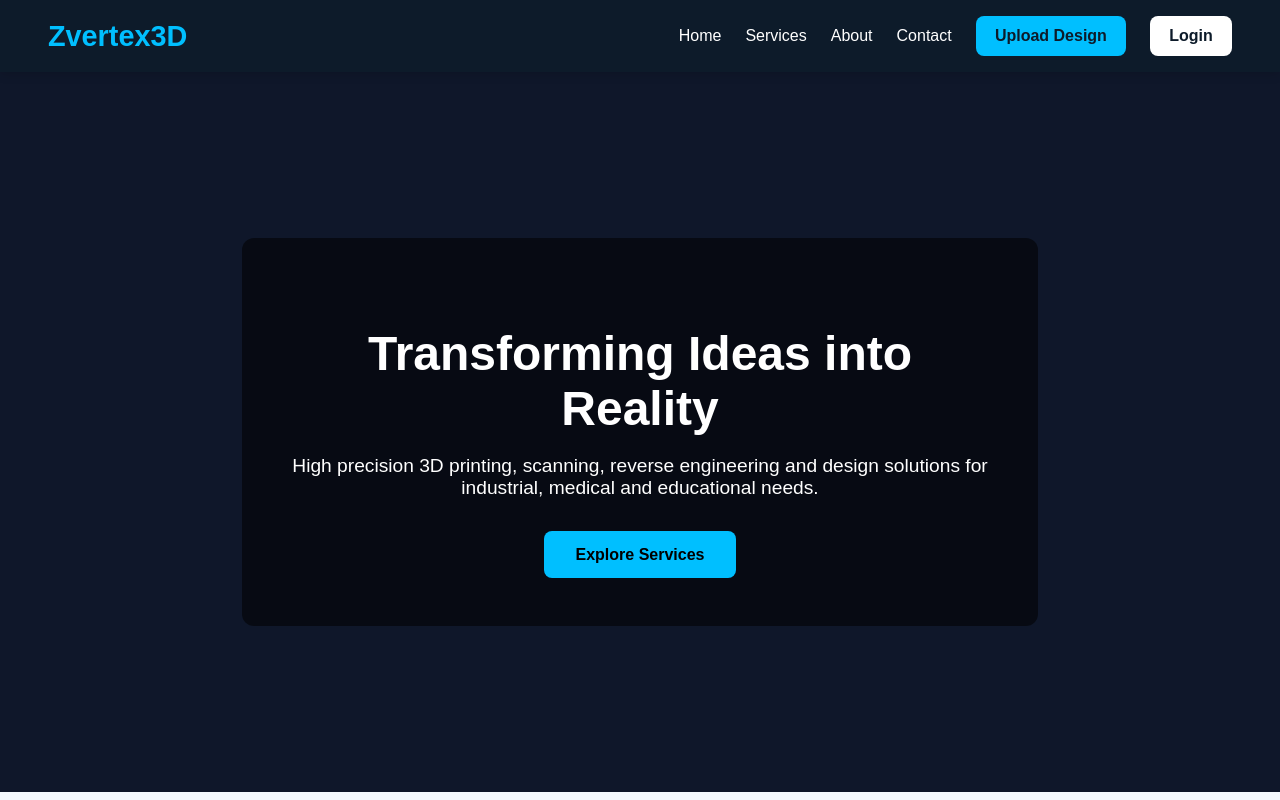
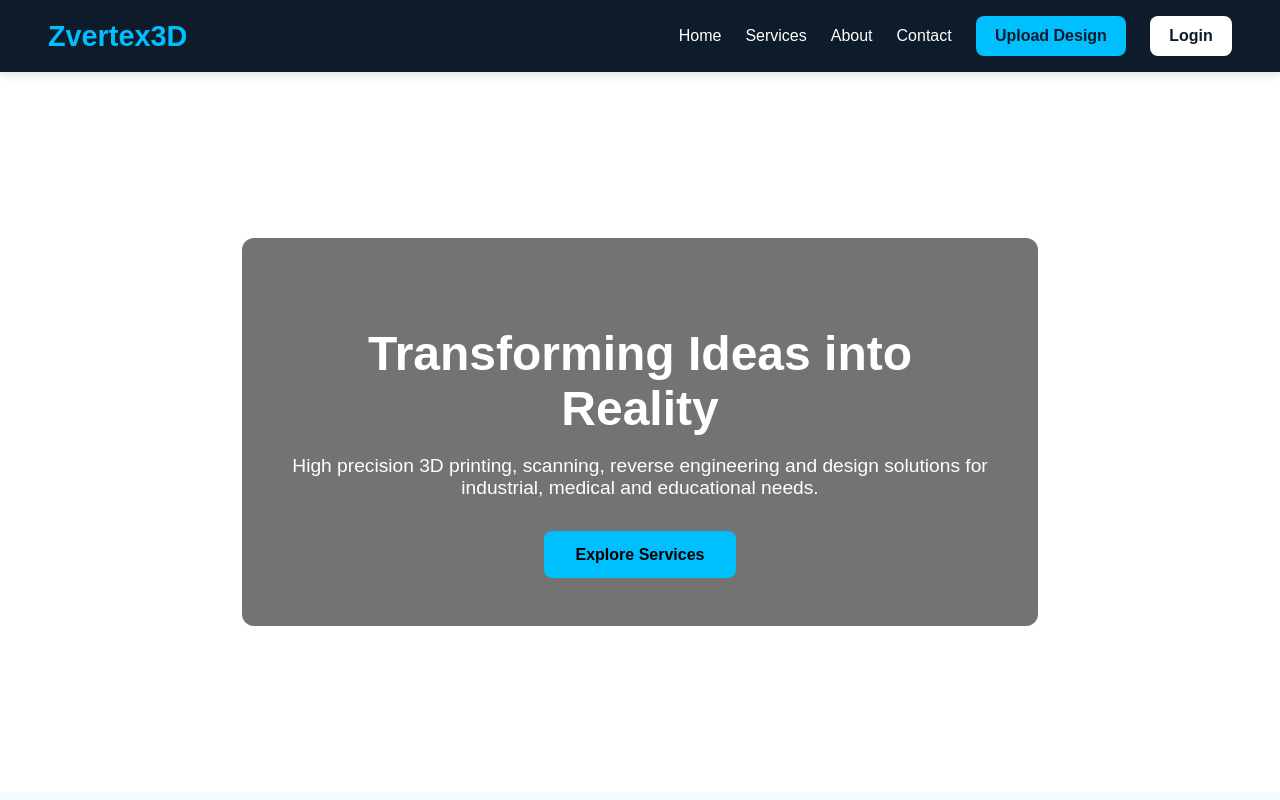
Before and after one commit to zvertex3d/zvertex3d, a React (Create React App) app in the folder client/: page / in a window 1280 px wide. Shown: the top 800 px of the page. Built offline with nearby package versions, Linux system fonts and the light colour scheme.

Commit message:
changed homepage

```diff
--- a/client/src/App.js
+++ b/client/src/App.js
@@ -1,30 +1,43 @@
-import { BrowserRouter, Routes, Route } from 'react-router-dom';
-import Navbar from './components/Navbar';
-import Footer from './components/Footer';
-import Home from './pages/Home';
-import Services from './pages/Services';
-import About from './pages/About';
-import Contact from './pages/Contact';
-import Upload from './pages/Upload';
-import Order from './pages/Order';
-import Login from './pages/Login';
-import Signup from './pages/Signup';
+import { BrowserRouter, Routes, Route } from "react-router-dom";
+import Navbar from "./components/Navbar";
+import Footer from "./components/Footer";
+import Home from "./pages/Home";
+import Services from "./pages/Services";
+import About from "./pages/About";
+import Contact from "./pages/Contact";
+import Upload from "./pages/Upload";
+import Login from "./pages/Login";
+import Signup from "./pages/Signup";
+import Order from "./pages/Order";
 
 export default function App() {
   return (
     <BrowserRouter>
-      <Navbar />
-      <Routes>
-        <Route path='/' element={<Home />} />
-        <Route path='/services' element={<Services />} />
-        <Route path='/about' element={<About />} />
-        <Route path='/contact' element={<Contact />} />
-        <Route path='/upload' element={<Upload />} />
-        <Route path='/order' element={<Order />} />
-        <Route path='/login' element={<Login />} />
-        <Route path='/signup' element={<Signup />} />
-      </Routes>
-      <Footer />
+      <div
+        style={{
+          minHeight: "100vh",
+          display: "flex",
+          flexDirection: "column",
+          background: "#ffffff"
+        }}
+      >
+        <Navbar />
+
+        <div style={{ flex: 1 }}>
+          <Routes>
+            <Route path="/" element={<Home />} />
+            <Route path="/services" element={<Services />} />
+            <Route path="/about" element={<About />} />
+            <Route path="/contact" element={<Contact />} />
+            <Route path="/upload" element={<Upload />} />
+            <Route path="/login" element={<Login />} />
+            <Route path="/signup" element={<Signup />} />
+            <Route path="/order" element={<Order />} />
+          </Routes>
+        </div>
+
+        <Footer />
+      </div>
     </BrowserRouter>
   );
 }
```
